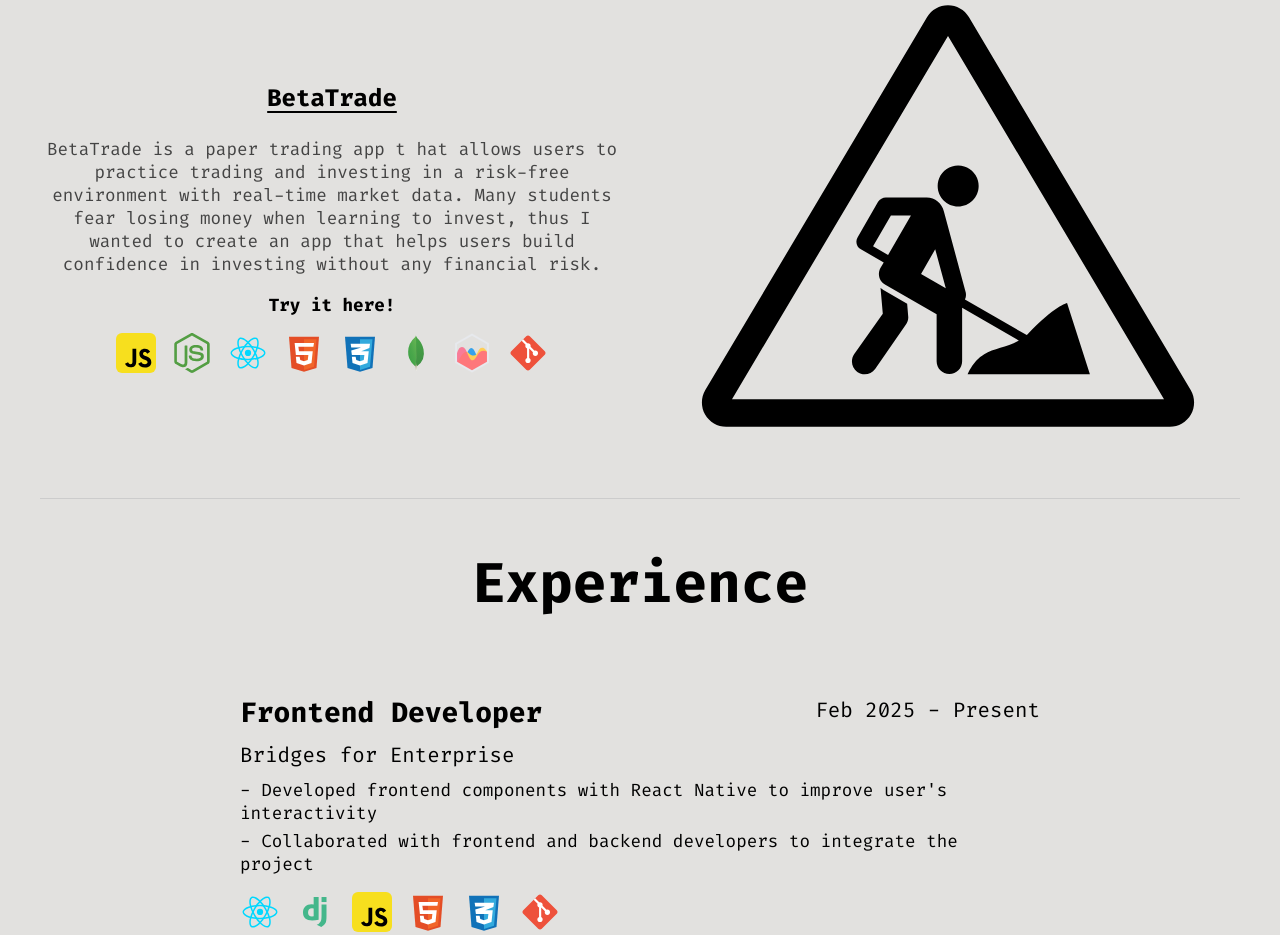
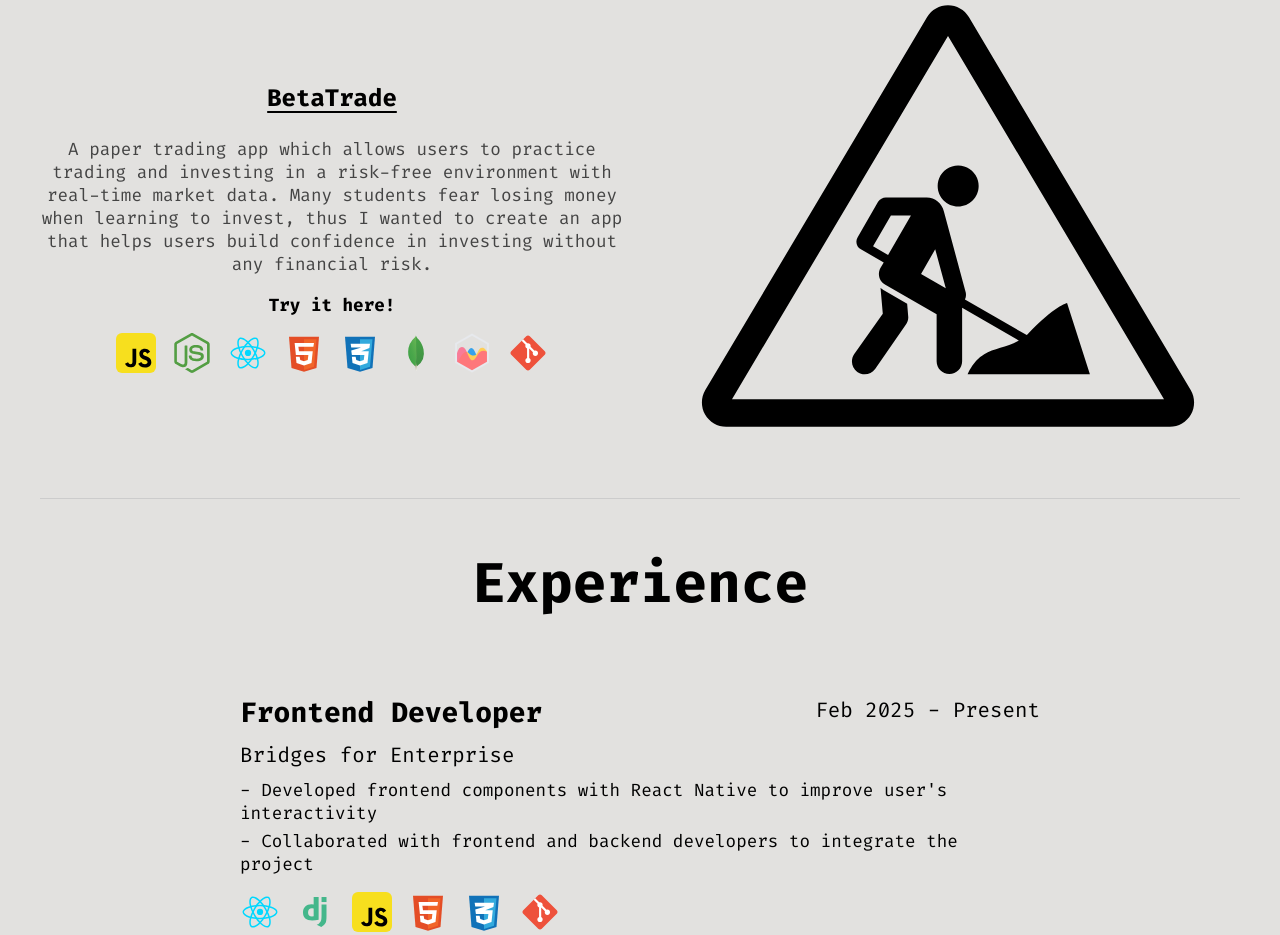
Before and after one commit to 13ack2basixs/portfolio, a React (Vite) app: page / in a window 1280 px wide. Shown: the part 3380-4315 px from the top of the page. Built offline with nearby package versions, Linux system fonts and the light colour scheme.

Commit message:
Edit project description

```diff
--- a/src/components/Projects/Projects.jsx
+++ b/src/components/Projects/Projects.jsx
@@ -47,7 +47,7 @@ const projectItems = [
     },
     {
         title: "BetaTrade",
-        description: "BetaTrade is a paper trading app t hat allows users to practice trading and investing in a risk-free environment with real-time market data. Many students fear losing money when learning to invest, thus I wanted to create an app that helps users build confidence in investing without any financial risk.",
+        description: "A paper trading app which allows users to practice trading and investing in a risk-free environment with real-time market data. Many students fear losing money when learning to invest, thus I wanted to create an app that helps users build confidence in investing without any financial risk.",
         demolink: "https://betatrade.vercel.app/",
         techLogos: [javascriptSVG, nodejsSVG, reactSVG, htmlSVG, cssSVG, mongodbSVG, chartjsSVG, gitSVG],
         image: inprogress,
@@ -67,7 +67,6 @@ const Projects = () => {
                     title={proj.title}
                     description={proj.description}
                     demolink={proj.demolink}
-                    codeLink={proj.codeLink}
                     techLogos={proj.techLogos}
                     image={proj.image}
                 />
```
